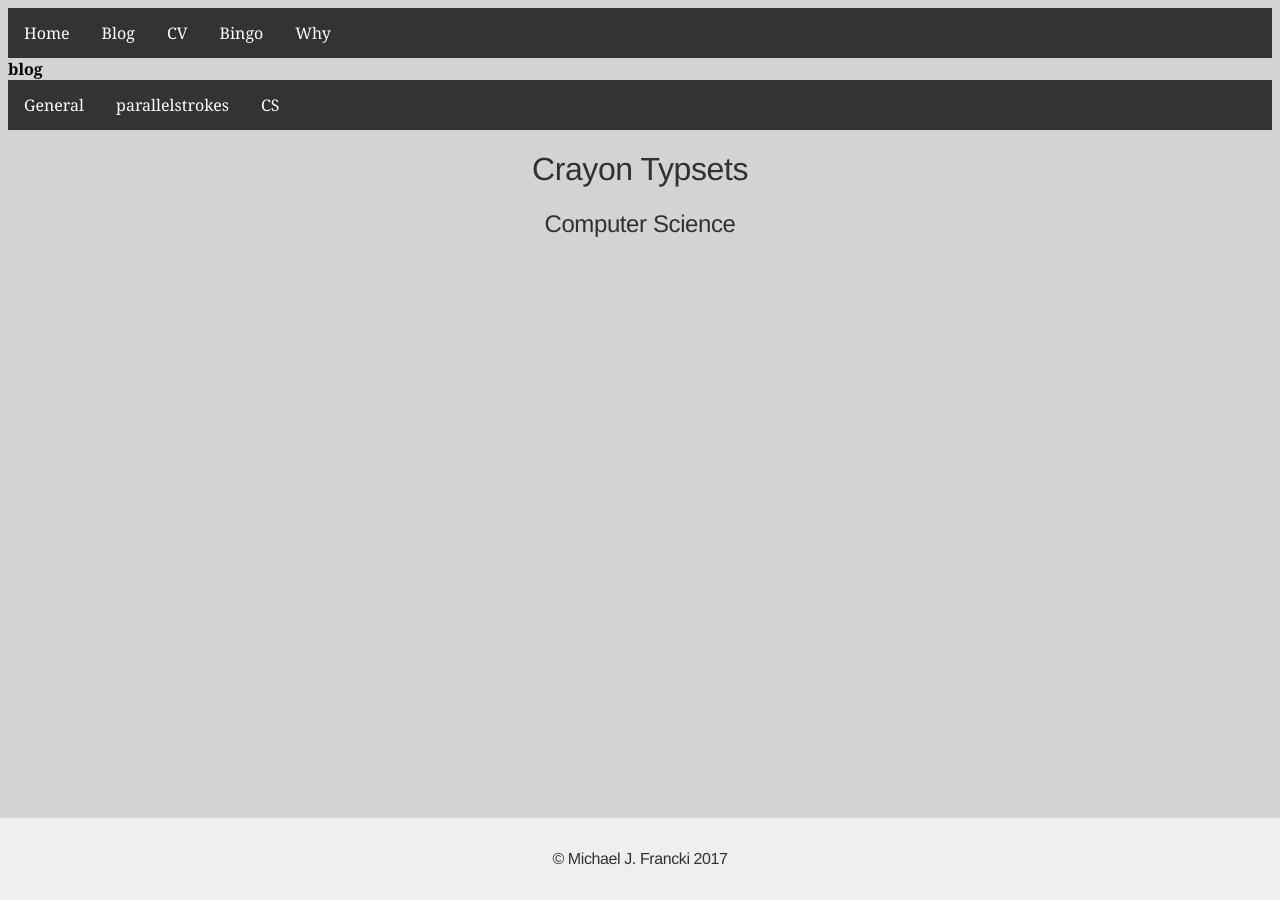
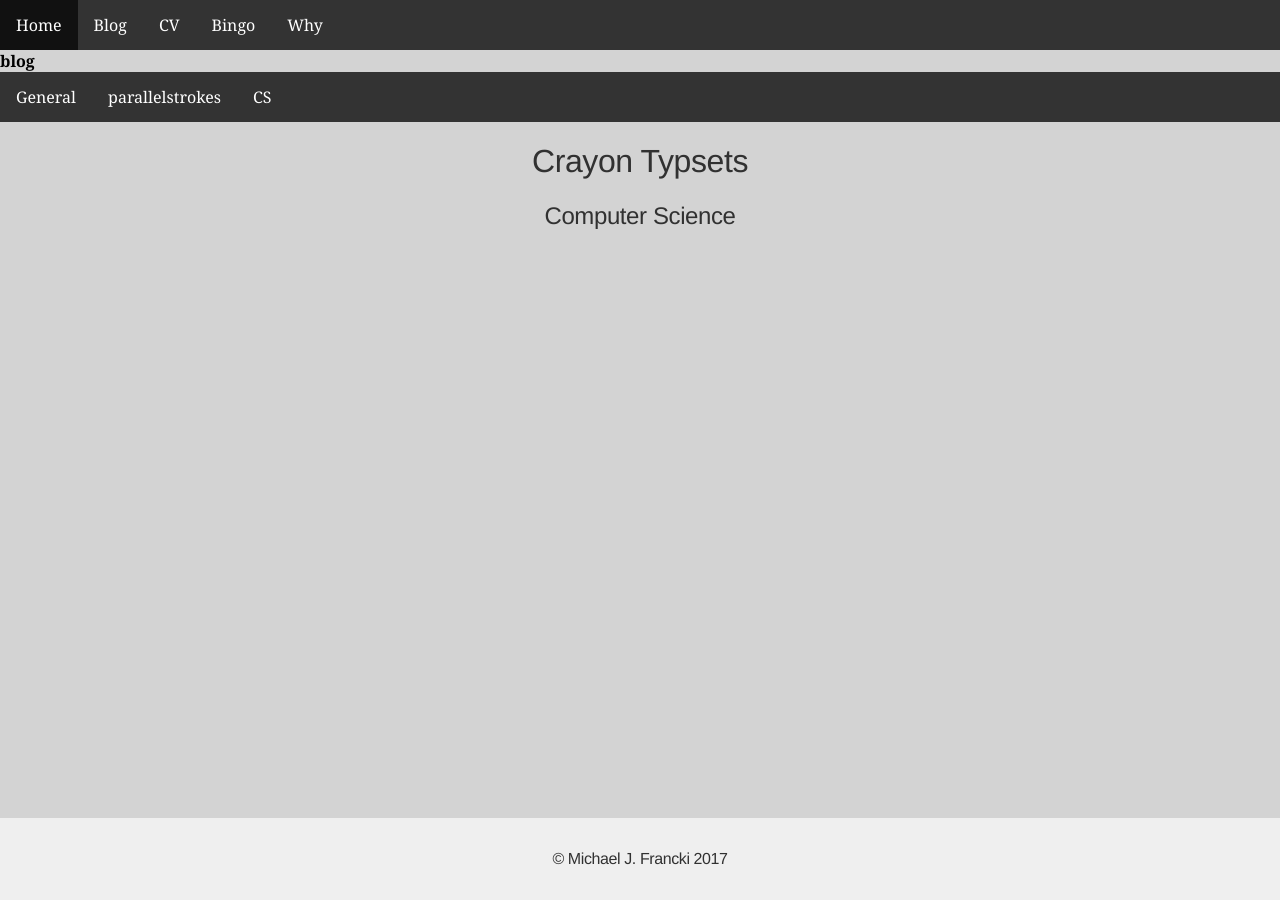
Before and after one commit to mjfrancki/mjfrancki.github.io, a Jekyll site: the page built from CS.html, in a window 1280 px wide. Built offline with Jekyll 4.4.1, drawn with Linux system fonts in a browser that asks for light colours.

Commit message:
cntainer added

```diff
--- a/CSS/common.css
+++ b/CSS/common.css
@@ -3,17 +3,24 @@
 body {
   overflow-x: hidden;
   background-color: lightgray;
+  display: flex ;
+  flex-direction: column;
+  padding: 0;
+  margin: 0;
+  width: 100%;
+  height: 100%;
 }
 
 html {
   font-family: "PT Serif", Georgia, "Times New Roman", serif;
 
   position: relative;
-  min-width: 1024px;
-  min-height: 768px;
+  /*min-width: 1024px;
+  min-height: 768px; */
   height: 100%;
 
 }
+
 
 h1, h2, h3, h4, h5, h6, p {
   font-family: "PT Sans", Helvetica, Arial, sans-serif;
@@ -49,10 +56,6 @@
 }
 
 footer {
-  position: absolute;
-  right: 0;
-  bottom: 0;
-  left: 0;
   padding: 1rem;
   background-color: #efefef;
   text-align: center;
@@ -61,6 +64,12 @@
 
 a {
    text-decoration: none;
+}
+
+.container{
+
+  flex-grow: 1;
+
 }
 
 .headshot {
@@ -72,7 +81,6 @@
 .headshot img {
   max-width: 33%;
   height:auto;
-
   border-radius: 90%;
 }
 
--- a/_layouts/default.html
+++ b/_layouts/default.html
@@ -27,7 +27,9 @@
 
 </header>
 
-{{content}}
+<div class = "container">
+  {{content}}
+</div>
 
 <footer>
   <p>© Michael J. Francki 2017</p>
```
